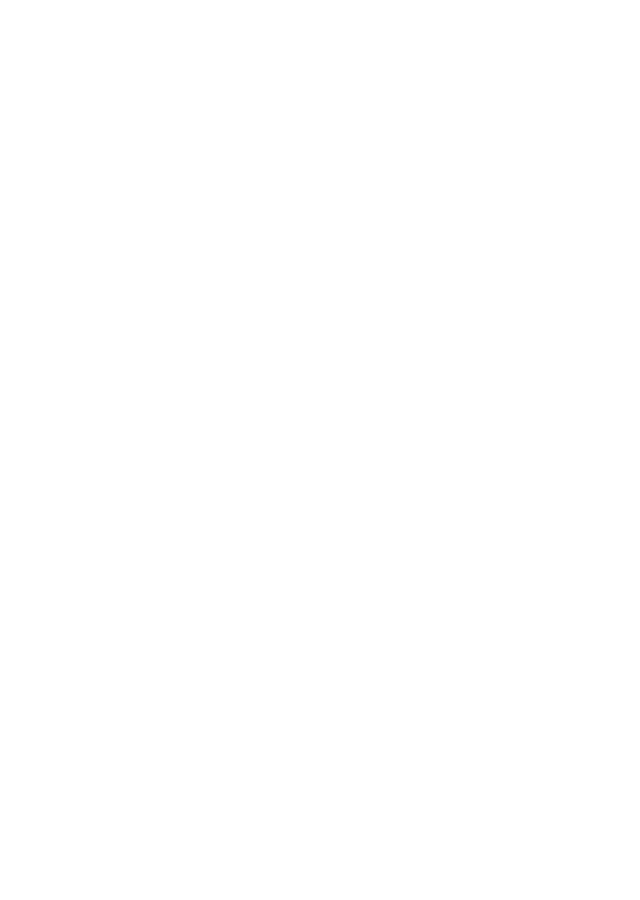
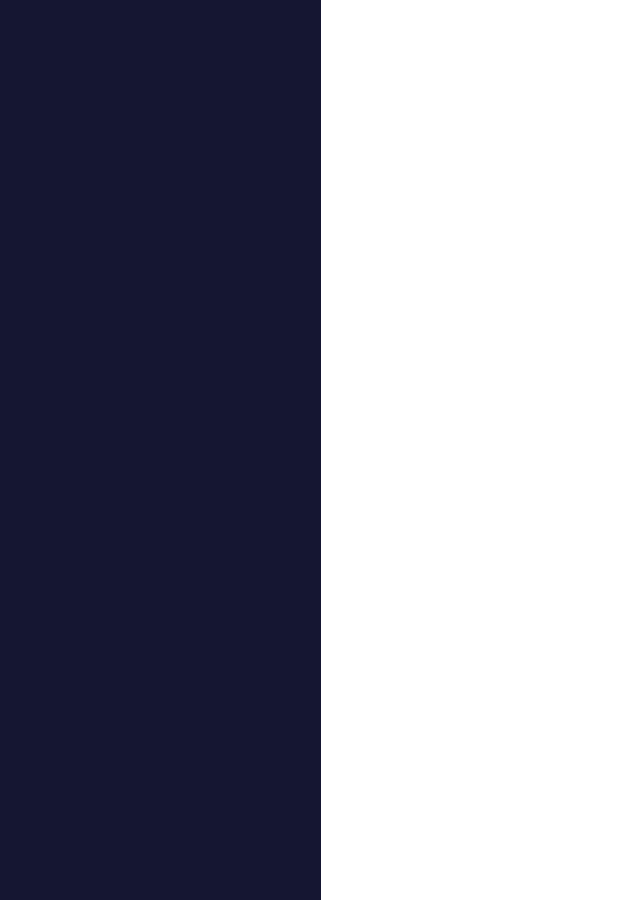
Before and after one commit to parham-devdocs/accounting-app--mern, a React (Vite) app in the folder frontend/: page /auth in a window 1280 px wide. Before the commit this address had no page. Shown: the whole page, without its empty margins (579-1219 px from the left). Before the commit the page ends 800 px from the top, so only its background shows below. Built offline with nearby package versions, Linux system fonts and the light colour scheme.

Commit message:
auth layout created

```diff
--- a/frontend/src/App.jsx
+++ b/frontend/src/App.jsx
@@ -6,6 +6,7 @@ import Layout from "./Layouts/Layout";
 import Expenses from "./pages/Expenses";
 import Incomes from "./pages/Incomes";
 import Login from "./pages/Auth/Login";
+import AuthLayout from "./Layouts/AuthLayout";
 
 const ColorModeContext = createContext();
 
@@ -22,7 +23,9 @@ function App() {
               <Route path="/Expenses" element={<Expenses />} />
               <Route path="/Incomes" element={<Incomes />} />
             </Route>
-            <Route path="/login" element={<Login />} />
+            <Route path="/auth" element={<AuthLayout/>}>
+              <Route path="login" element={<Login />} />
+            </Route>
           </Routes>
         </BrowserRouter>
       </ThemeProvider>
--- a/frontend/src/Layouts/AuthLayout.jsx
+++ b/frontend/src/Layouts/AuthLayout.jsx
@@ -1,11 +1,23 @@
-import React from 'react'
+import { Box } from "@mui/material";
+import { tokens, useMode } from "../Theme";
+import { Outlet } from "react-router-dom";
 
 const AuthLayout = () => {
+  const [theme] = useMode(); // Ensure useMode returns the correct theme
+  const colors = tokens(theme.palette.mode); // Make sure tokens function is defined properly
+
   return (
-    <div>
+    <Box
+      display="flex"
+      justifyContent="center"
+      alignItems="center"
+      bgcolor={colors.blueAccent[900]}
+      width={900}
+      height={900}
+    >
+      <Outlet /> {/* This will render the child routes */}
+    </Box>
+  );
+};
 
-    </div>
-  )
-}
-
-export default AuthLayout
+export default AuthLayout;
--- a/frontend/src/components/Navbar.jsx
+++ b/frontend/src/components/Navbar.jsx
@@ -45,7 +45,7 @@ const navigate=useNavigate()
           <OutlinedButton
             color={colors.blueAccent[400]}
             hovercolor={colors.blueAccent[600]}
-            onClick={()=>navigate('/login')}
+            onClick={()=>navigate('/auth/login')}
           >
             Sign In
           </OutlinedButton>
```
